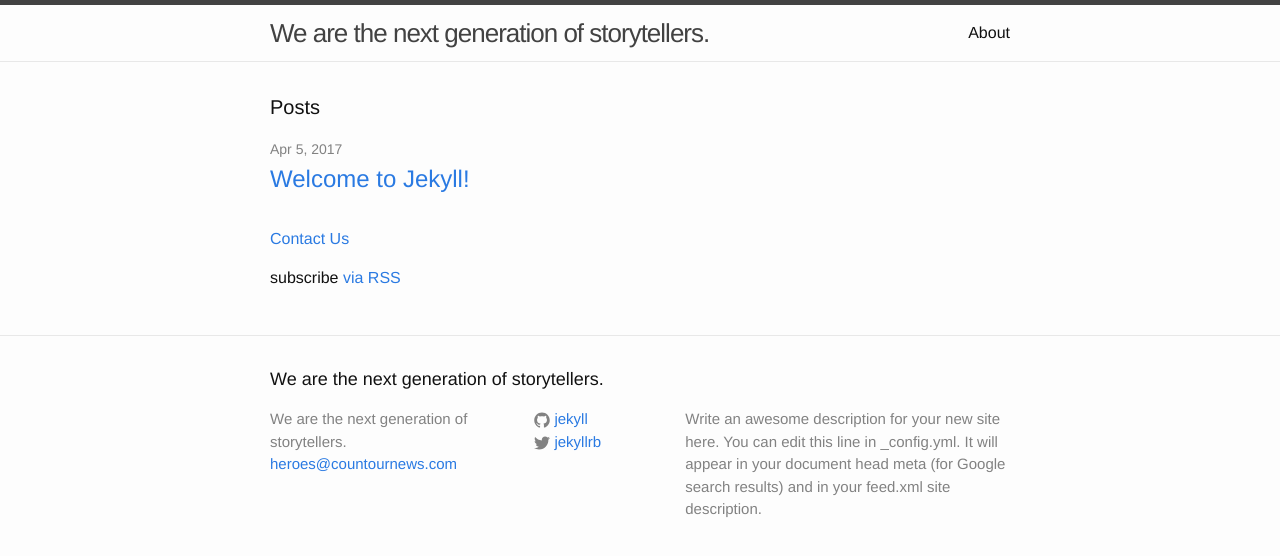
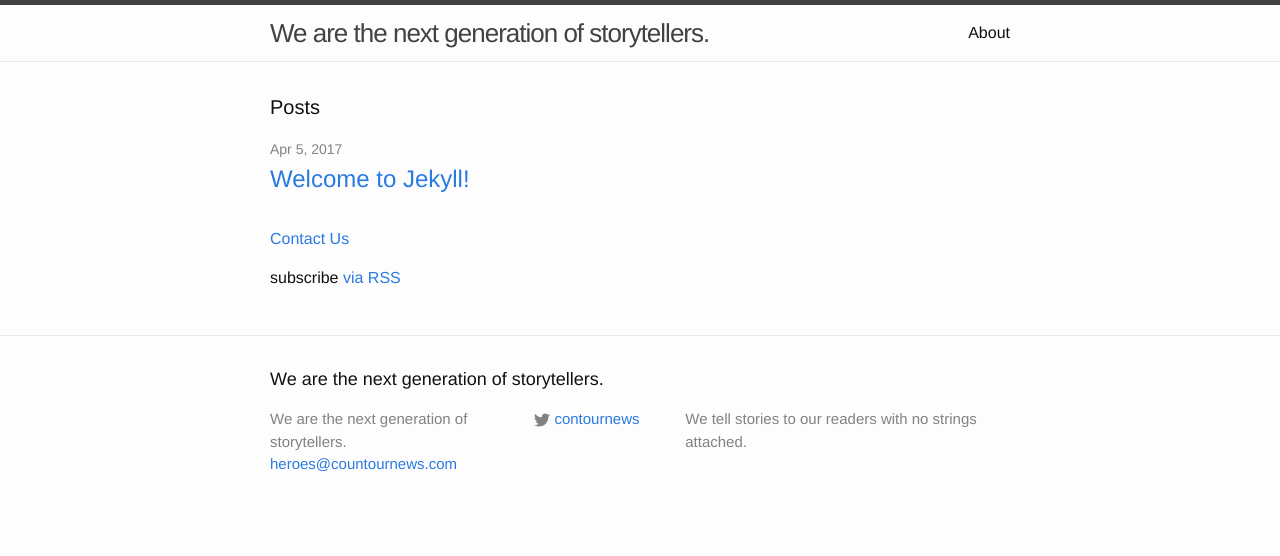
Before and after one commit to lawrencehan94/lawrencehan94.github.io, a Jekyll site: the page built from index.html, in a window 1280 px wide. Shown: the top 556 px of the page. Built offline with Jekyll 4.4.1, drawn with Linux system fonts in a browser that asks for light colours.

Commit message:
Update _config.yml

```diff
--- a/_config.yml
+++ b/_config.yml
@@ -9,13 +9,11 @@
 title: We are the next generation of storytellers.
 email: heroes@countournews.com
 description: > # this means to ignore newlines until "baseurl:"
-  Write an awesome description for your new site here. You can edit this
-  line in _config.yml. It will appear in your document head meta (for
-  Google search results) and in your feed.xml site description.
+  We tell stories to our readers with no strings attached.
 baseurl: "" # the subpath of your site, e.g. /blog
 url: "http://yourdomain.com" # the base hostname & protocol for your site
-twitter_username: jekyllrb
-github_username:  jekyll
+twitter_username: contournews
+github_username:  # leave blank for now
 
 # Build settings
 markdown: kramdown
```
